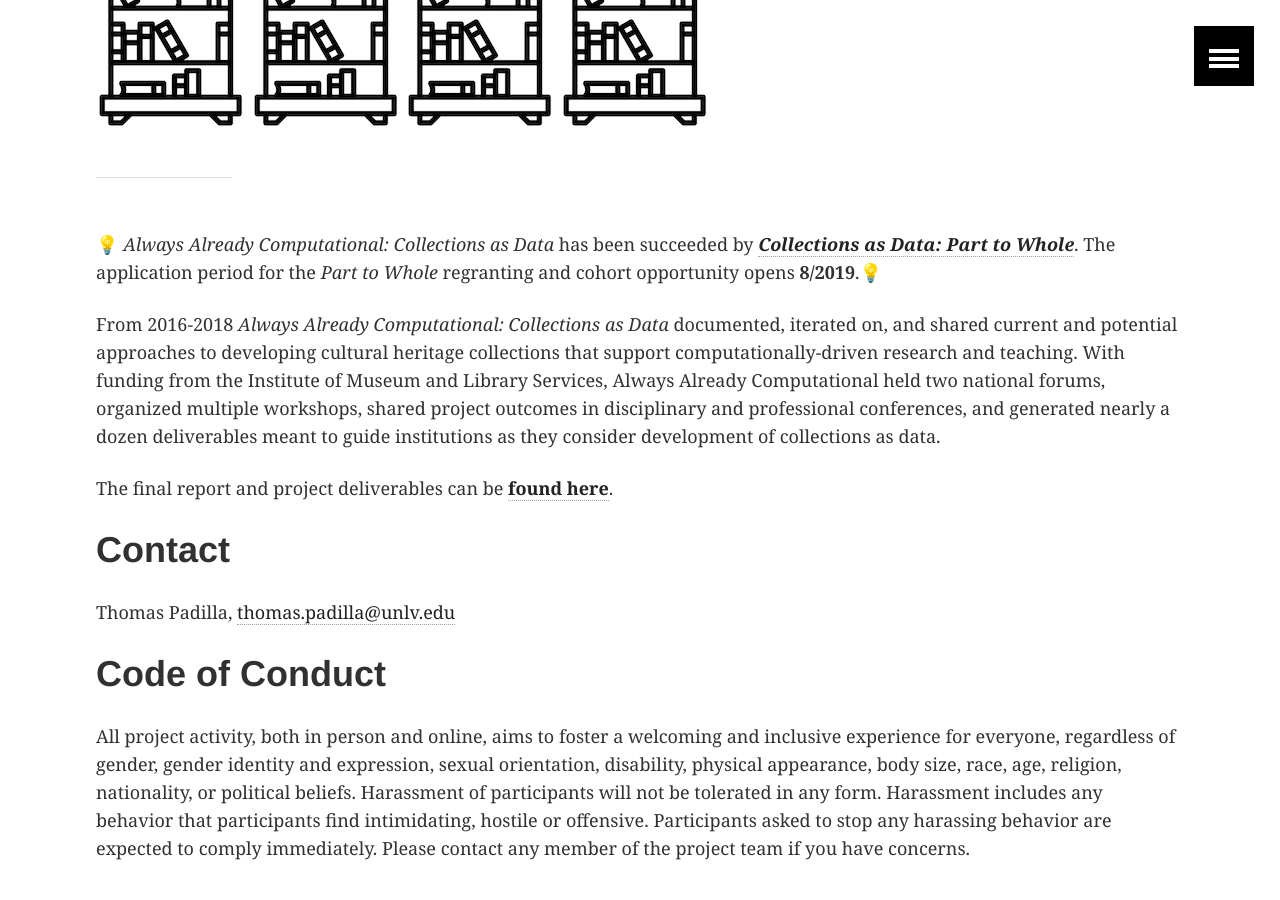
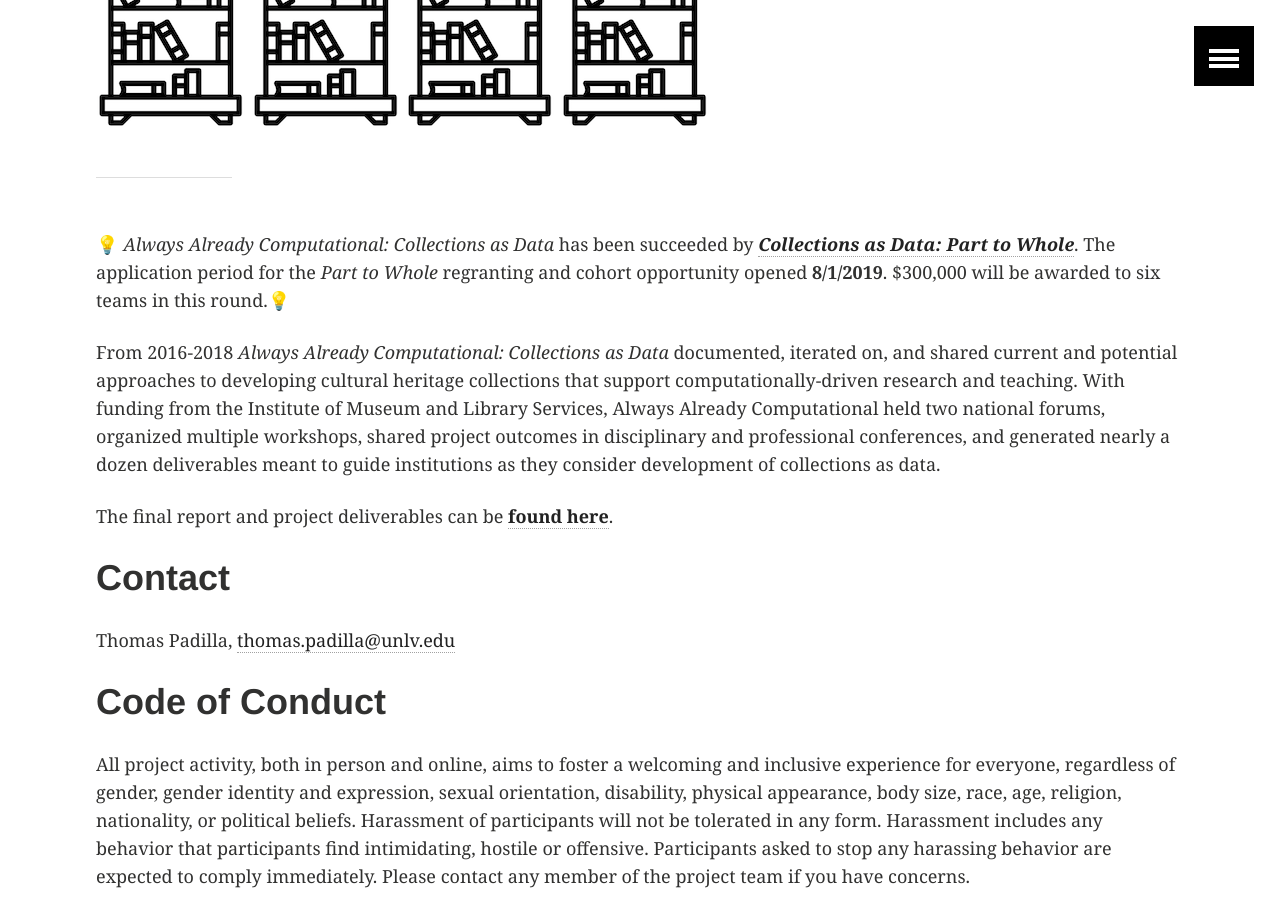
Before and after one commit to collectionsasdata/collectionsasdata.github.io, a Jekyll site: the page built from index.md, in a window 1280 px wide and 900 px high, scrolled down 345 px. Built offline with Jekyll 4.4.1, drawn with Linux system fonts in a browser that asks for light colours.

Commit message:
Update index.md

```diff
--- a/index.md
+++ b/index.md
@@ -7,7 +7,7 @@ title:  "Always Already Computational"
 
 ---
 
-💡 *Always Already Computational: Collections as Data* has been succeeded by *[**Collections as Data: Part to Whole**](https://collectionsasdata.github.io/part2whole/)*. The application period for the *Part to Whole* regranting and cohort opportunity opens **8/2019**.💡
+💡 *Always Already Computational: Collections as Data* has been succeeded by *[**Collections as Data: Part to Whole**](https://collectionsasdata.github.io/part2whole/)*. The application period for the *Part to Whole* regranting and cohort opportunity opened **8/1/2019**. $300,000 will be awarded to six teams in this round.💡
 
 From 2016-2018 *Always Already Computational: Collections as Data* documented, iterated on, and shared current and potential approaches to developing cultural heritage collections that support computationally-driven research and teaching. With funding from the Institute of Museum and Library Services, Always Already Computational held two national forums, organized multiple workshops, shared project outcomes in disciplinary and professional conferences, and generated nearly a dozen deliverables meant to guide institutions as they consider development of collections as data.
 
```
